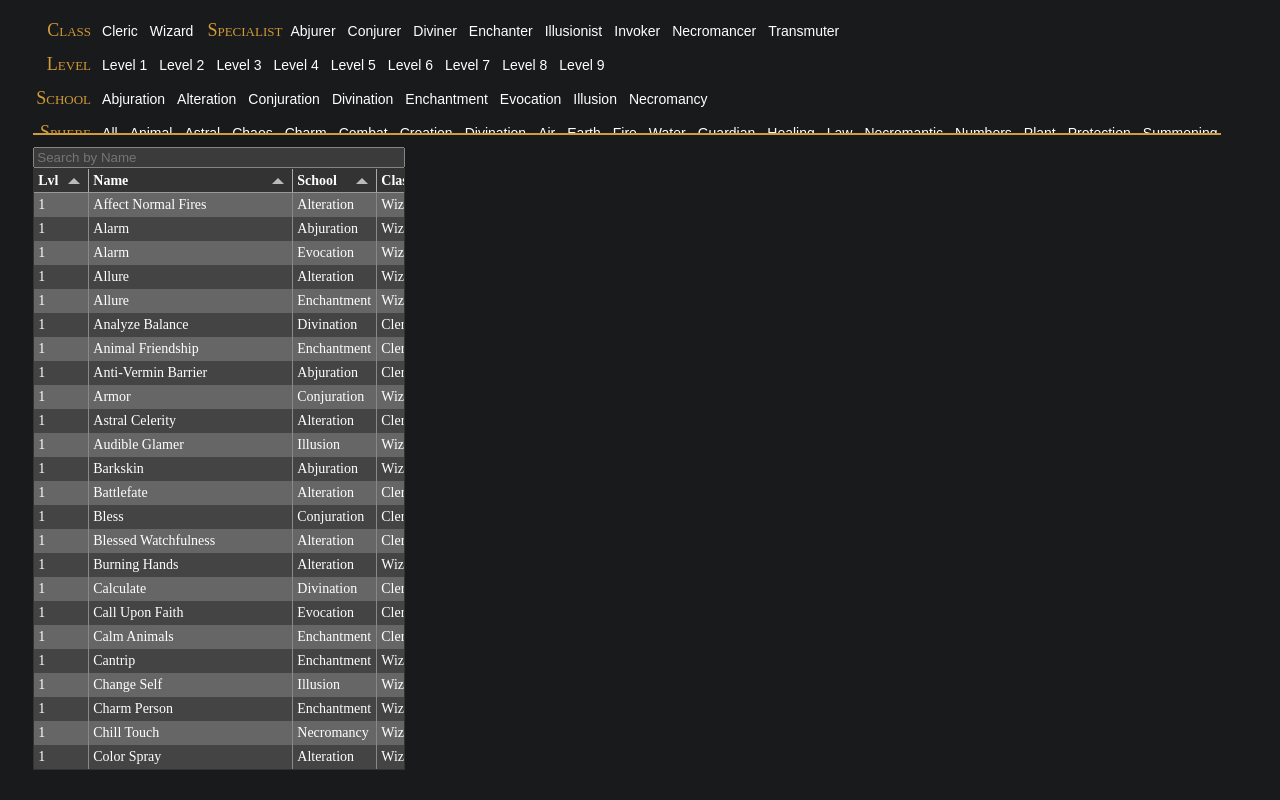
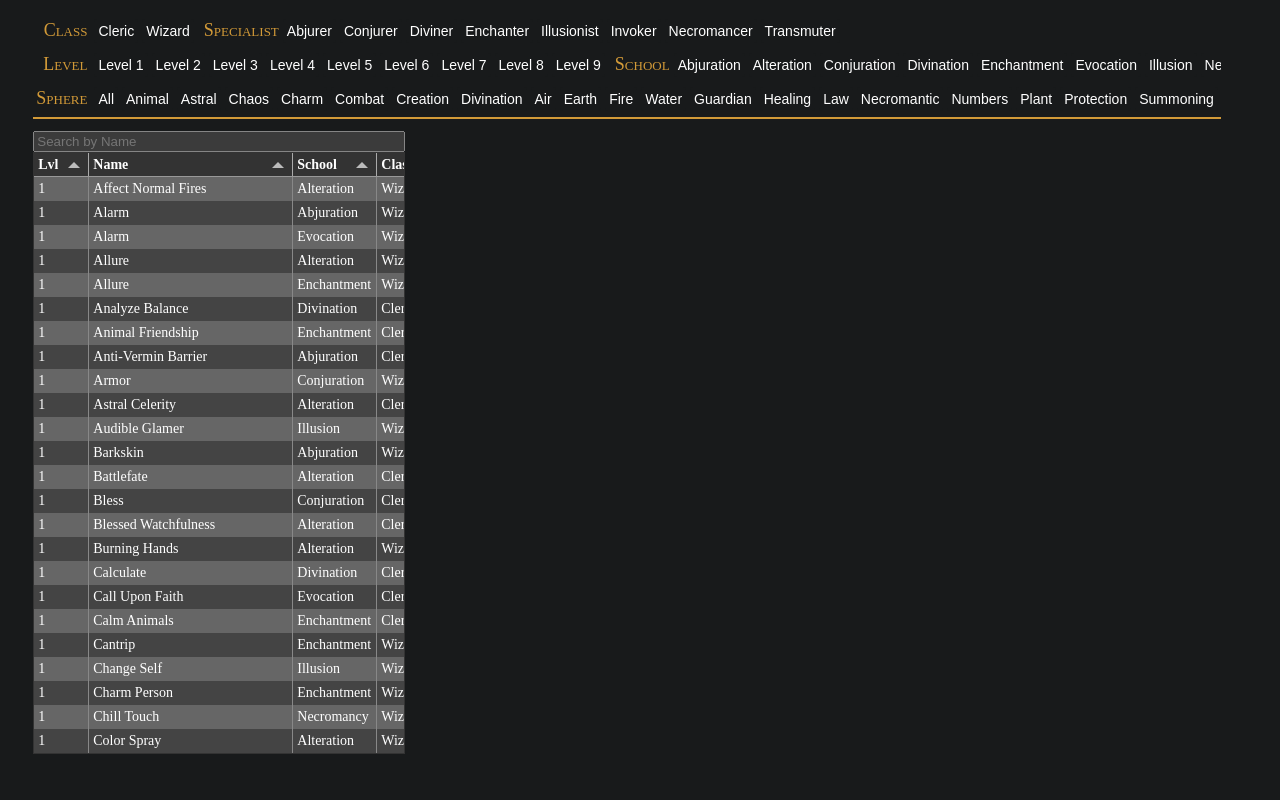
Before and after one commit to Dachius/2eSpells, a plain HTML site: page index.html in a window 1280 px wide. Drawn offline with Linux system fonts and the light colour scheme.

Commit message:
restore accidentally deleted tabulator files

```diff
--- a/css/main.css
+++ b/css/main.css
@@ -29,12 +29,12 @@
     vertical-align: top;
 }
 #lvlTable {
-    /* display: inline-block;
-    vertical-align: top; */
+    display: inline-block;
+    vertical-align: top;
 }
 #schoolTable {
-    /* display: inline-block;
-    vertical-align: top; */
+    display: inline-block;
+    vertical-align: top;
 }
 #sphereTable {
     /* display: inline-block;
--- a/index.html
+++ b/index.html
@@ -35,6 +35,7 @@
                         <tr>
                             <td class="nameCell">Level</td>
                             <td>
+                                <div>
                                     <table class="filterTable" id="lvlTable"><tbody><tr>
                                         <td><button class="styledButton lvlButton" value=0 id="lvlButton1">Level 1</button></td>
                                         <td><button class="styledButton lvlButton" value=0 id="lvlButton2">Level 2</button></td>
@@ -46,12 +47,8 @@
                                         <td><button class="styledButton lvlButton" value=0 id="lvlButton8">Level 8</button></td>
                                         <td><button class="styledButton lvlButton" value=0 id="lvlButton9">Level 9</button></td>
                                     </tr></tbody></table>
-                            </td>
-                        </tr>
-                        <tr>
+                                    <table class="filterTable" id="schoolTable"><tbody><tr>
                                         <td class="nameCell">School</td>
-                            <td>
-                                <table class="filterTable" id="schoolTable"><tbody><tr>
                                         <td><button class="styledButton schoolButton" value=0 id="Abjuration">Abjuration</button></td>
                                         <td><button class="styledButton schoolButton" value=0 id="Alteration">Alteration</button></td>
                                         <td><button class="styledButton schoolButton" value=0 id="Conjuration">Conjuration</button></td>
@@ -61,6 +58,7 @@
                                         <td><button class="styledButton schoolButton" value=0 id="Illusion">Illusion</button></td>
                                         <td><button class="styledButton schoolButton" value=0 id="Necromancy">Necromancy</button></td>
                                     </tr></tbody></table>
+                                </div>
                             </td>
                         </tr>
                         <tr>
```
Also changed, not shown: 2 other files. Lines whose indentation alone changed are shown as unchanged.
